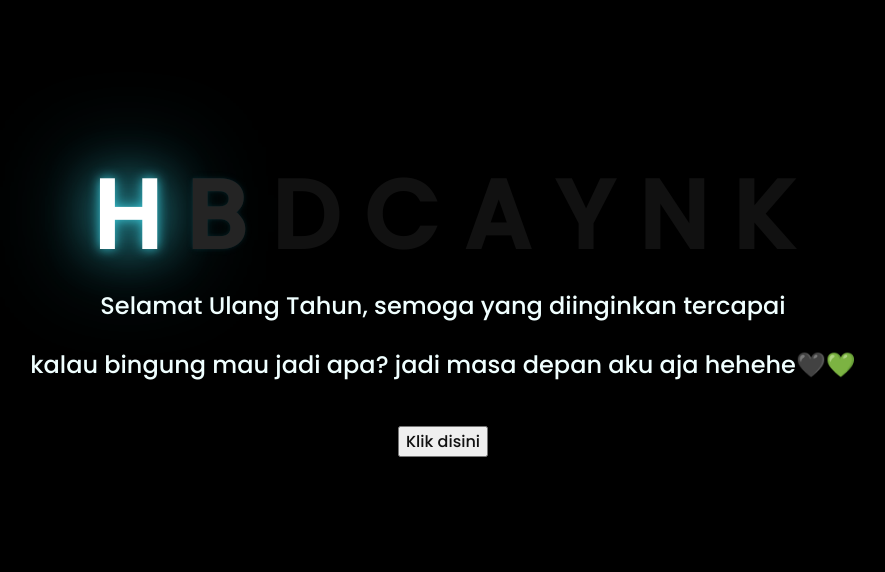
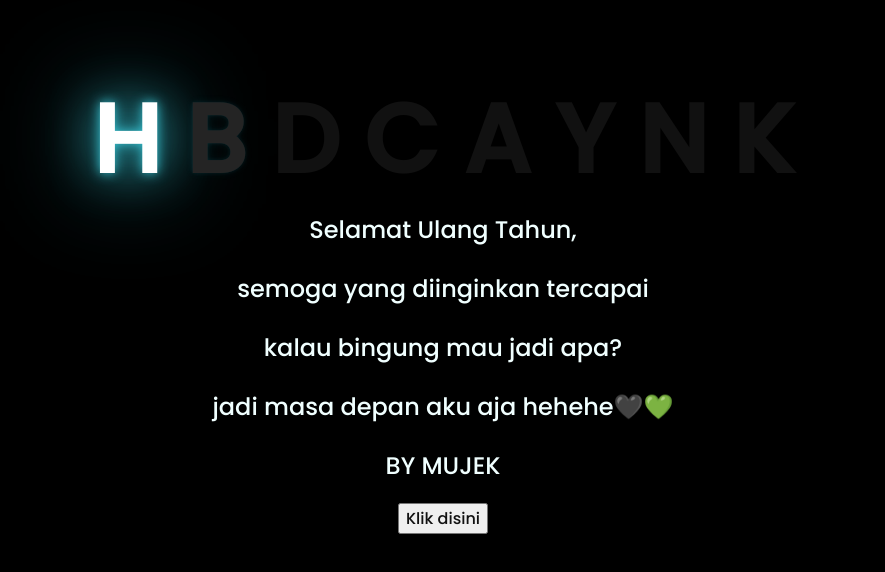
Before and after one commit to nexjack/nexjack.github.io, a plain HTML site: page index.html in a window 1280 px wide. Shown: the part 108-680 px from the top of the page, without its empty margins (205-1090 px from the left). Drawn offline with Linux system fonts and the light colour scheme.

Commit message:
Update index.html

```diff
--- a/index.html
+++ b/index.html
@@ -21,8 +21,11 @@
         <span>K</span>
     </div>
     <div class="description">
-       <center><span>Selamat Ulang Tahun, semoga yang diinginkan tercapai</span></center>
-        <p>kalau bingung mau jadi apa? jadi masa depan aku aja hehehe🖤💚</p>
+       <center><span>Selamat Ulang Tahun, </span></center>
+        <center><p>semoga yang diinginkan tercapai</p></center>
+        <center><p>kalau bingung mau jadi apa? </p></center>
+        <center><p>jadi masa depan aku aja hehehe🖤💚</p></center>
+        <center>BY MUJEK</center>
     </div>
     <div class="button">
         <button>
```
